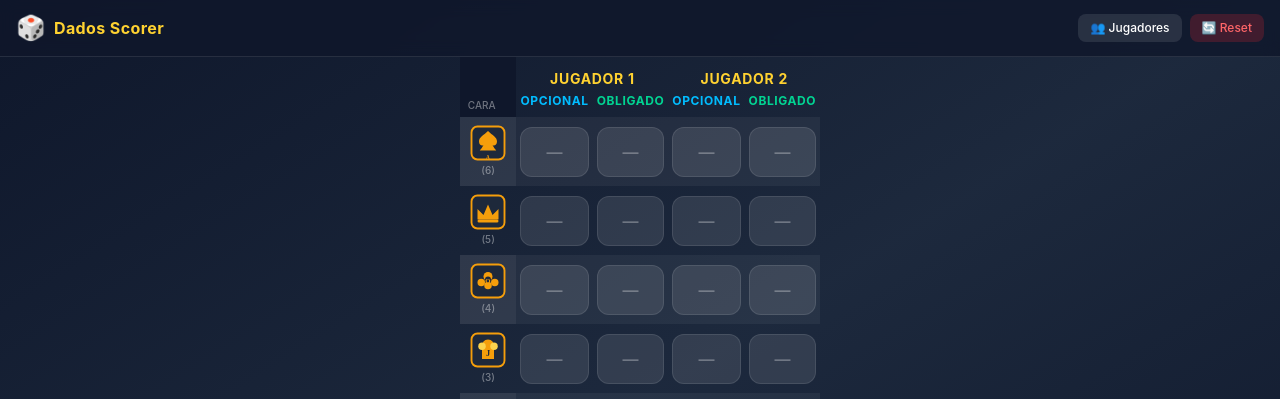
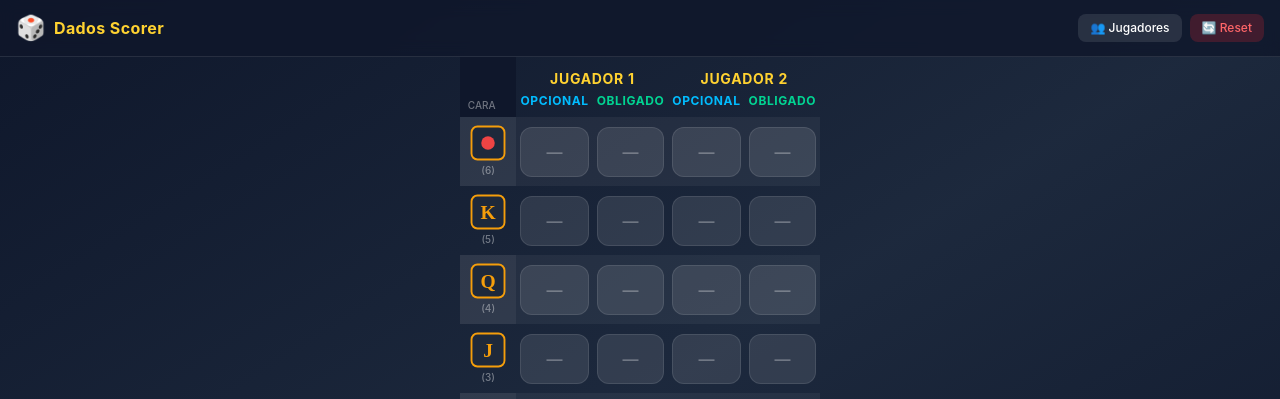
Before and after one commit to josico-dev/dados-scorer, a React (Vite) app: page / in a window 1280 px wide. Shown: the top 399 px of the page. Built offline with nearby package versions, Linux system fonts and the light colour scheme.

Commit message:
fix: dice icons - As=red dot, K/Q/J=letter on dice

```diff
--- a/src/App.jsx
+++ b/src/App.jsx
@@ -42,9 +42,7 @@ function DiceAs() {
   return (
     <svg viewBox="0 0 48 48" className="w-9 h-9" fill="none" xmlns="http://www.w3.org/2000/svg">
       <rect x="2" y="2" width="44" height="44" rx="8" fill="#1e293b" stroke="#f59e0b" strokeWidth="2.5"/>
-      {/* Spade */}
-      <path d="M24 8 C18 14 12 16 12 22 C12 26 15 28 18 27 C16 30 15 32 13 34 H35 C33 32 32 30 30 27 C33 28 36 26 36 22 C36 16 30 14 24 8Z" fill="#f59e0b"/>
-      <text x="24" y="45" textAnchor="middle" fontSize="7" fill="#f59e0b" fontWeight="bold" fontFamily="serif">A</text>
+      <circle cx="24" cy="24" r="9" fill="#ef4444"/>
     </svg>
   )
 }
@@ -53,9 +51,7 @@ function DiceK() {
   return (
     <svg viewBox="0 0 48 48" className="w-9 h-9" fill="none" xmlns="http://www.w3.org/2000/svg">
       <rect x="2" y="2" width="44" height="44" rx="8" fill="#1e293b" stroke="#f59e0b" strokeWidth="2.5"/>
-      {/* Crown */}
-      <path d="M10 34 L10 20 L18 28 L24 14 L30 28 L38 20 L38 34 Z" fill="#f59e0b"/>
-      <rect x="10" y="34" width="28" height="4" rx="2" fill="#f59e0b"/>
+      <text x="24" y="33" textAnchor="middle" fontSize="26" fill="#f59e0b" fontWeight="bold" fontFamily="serif">K</text>
     </svg>
   )
 }
@@ -64,13 +60,7 @@ function DiceQ() {
   return (
     <svg viewBox="0 0 48 48" className="w-9 h-9" fill="none" xmlns="http://www.w3.org/2000/svg">
       <rect x="2" y="2" width="44" height="44" rx="8" fill="#1e293b" stroke="#f59e0b" strokeWidth="2.5"/>
-      {/* Flower / Queen symbol */}
-      <circle cx="24" cy="18" r="6" fill="#f59e0b"/>
-      <circle cx="15" cy="26" r="5" fill="#f59e0b"/>
-      <circle cx="33" cy="26" r="5" fill="#f59e0b"/>
-      <circle cx="24" cy="30" r="5" fill="#f59e0b"/>
-      <circle cx="24" cy="22" r="4" fill="#1e293b"/>
-      <text x="24" y="27" textAnchor="middle" fontSize="9" fill="#f59e0b" fontWeight="bold" fontFamily="serif">Q</text>
+      <text x="24" y="33" textAnchor="middle" fontSize="26" fill="#f59e0b" fontWeight="bold" fontFamily="serif">Q</text>
     </svg>
   )
 }
@@ -79,11 +69,7 @@ function DiceJ() {
   return (
     <svg viewBox="0 0 48 48" className="w-9 h-9" fill="none" xmlns="http://www.w3.org/2000/svg">
       <rect x="2" y="2" width="44" height="44" rx="8" fill="#1e293b" stroke="#f59e0b" strokeWidth="2.5"/>
-      {/* Jester hat */}
-      <path d="M16 36 L16 20 Q16 10 24 10 Q32 10 32 20 L32 36 Z" fill="#f59e0b"/>
-      <circle cx="16" cy="19" r="5" fill="#fcd34d"/>
-      <circle cx="32" cy="19" r="5" fill="#fcd34d"/>
-      <text x="24" y="32" textAnchor="middle" fontSize="11" fill="#1e293b" fontWeight="bold" fontFamily="serif">J</text>
+      <text x="24" y="33" textAnchor="middle" fontSize="26" fill="#f59e0b" fontWeight="bold" fontFamily="serif">J</text>
     </svg>
   )
 }
```
